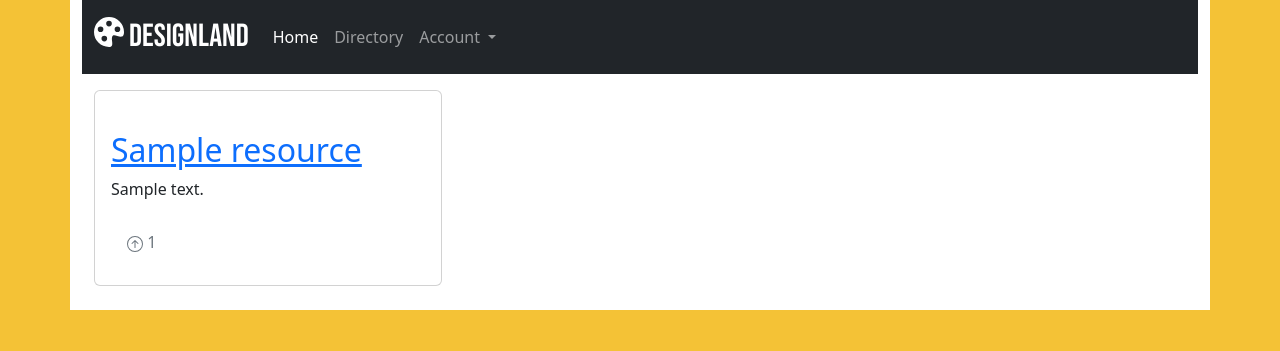
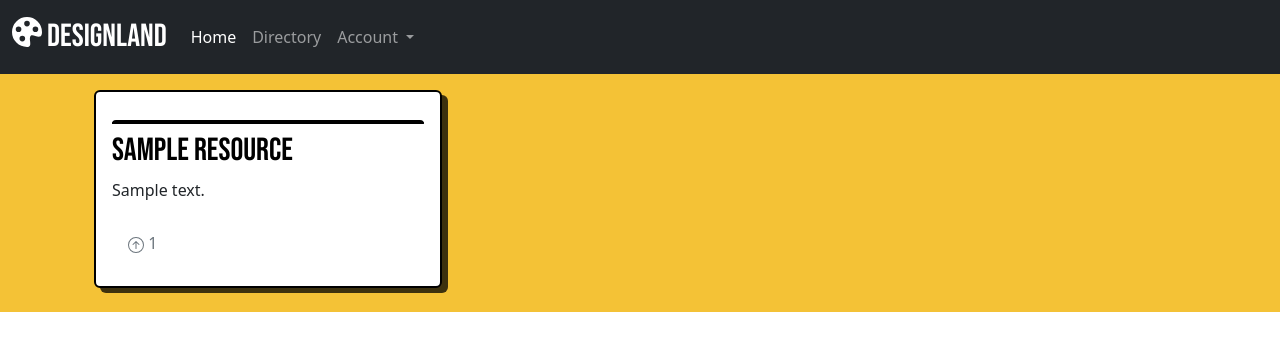
Before and after one commit to davidindub/designland, a Django app: page / in a window 1280 px wide. Shown: the top 351 px of the page. Run offline with Django 3.2, Linux system fonts and the light colour scheme; tables that the repository leaves empty hold one stand-in row (values such as "Sample post"); parts of the project's set-up code (start-up, migrations or seed data) failed here and were passed over.

Commit message:
Add basic css styles

```diff
--- a/static/css/style.css
+++ b/static/css/style.css
@@ -1,10 +1,41 @@
 @import url('https://fonts.googleapis.com/css2?family=Bebas+Neue&display=swap');
 
-html {
+main {
     background-color: rgb(244, 194, 54);
 }
 
 .navbar-brand {
-    font-family: 'Bebas Neue', cursive;
+    font-family: 'Bebas Neue', sans-serif;
     font-size: 2rem;
 }
+
+.card-title {
+    font-family: 'Bebas Neue', sans-serif;
+    color: rgb(0, 0, 0);
+}
+
+.card-img-top {
+    border: 2px solid rgb(0, 0, 0);
+}
+
+a {
+    text-decoration: none;
+}
+
+.resource-container {
+    background-color: rgb(255, 255, 255);
+}
+
+.card {
+    border: 2px solid rgb(0, 0, 0);
+    box-shadow: 6px 5px 0px 0px rgba(0,0,0,0.75);
+}
+
+.pagination li a {
+    font-family: 'Bebas Neue', sans-serif;
+    font-size: 2rem;
+    background-color: rgb(0, 0, 0);
+    color: rgb(255, 255, 255);
+    border: none;
+    padding: 0.5rem 3rem;
+}
--- a/templates/base.html
+++ b/templates/base.html
@@ -15,7 +15,7 @@
     <title>designland</title>
 </head>
 
-<body class="container-lg">
+<body>
 
     <nav class="navbar navbar-expand-lg navbar-dark bg-dark">
         <div class="container-fluid">
@@ -60,11 +60,12 @@
     </nav>
 
 
-    <main class="flex-shrink-0 main-bg">
-
+    <main class="container-fluid">
+<div class="main-container container-lg">
         {% block content %}
         <!-- Content Goes here -->
         {% endblock content %}
+    </div>
     </main>
 
 
--- a/templates/resource_detail.html
+++ b/templates/resource_detail.html
@@ -1,5 +1,5 @@
 {% extends 'base.html' %} {% block content %}
-
+<div class="resource-container">
 <div class="masthead">
     <div class="container">
         <div class="row g-0">
@@ -81,5 +81,5 @@
     </div>
 </div>
 </div>
-
+</div>
 {% endblock content %}
```
